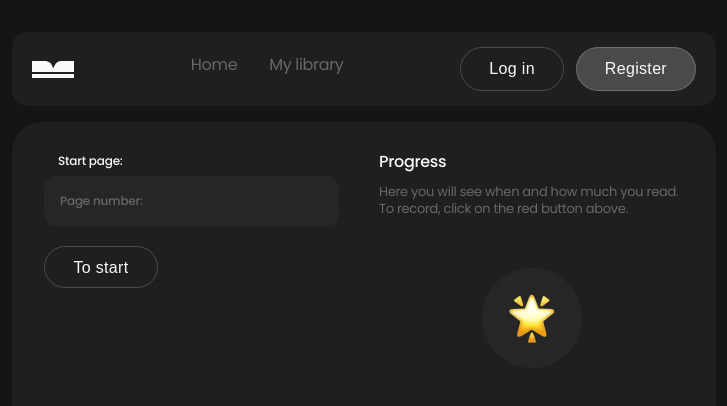
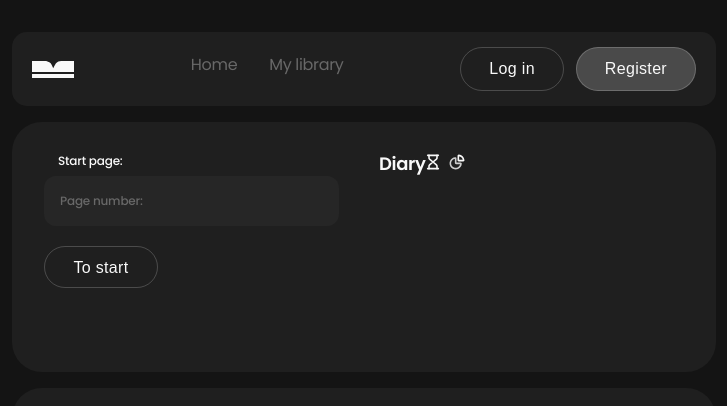
Before and after one commit to OlenaHlu/Read.Journey, a React (Vite) app: page /reading in a window 1280 px wide. Shown: the top 406 px of the page, without its empty margins (276-1003 px from the left). Built offline with nearby package versions, Linux system fonts and the light colour scheme.

Commit message:
start diary and statistics part

```diff
--- /dev/null
+++ b/src/components/Dashboard/MyReadingBoard/Diary/Diary.tsx
@@ -0,0 +1,11 @@
+import css from "./Diary.module.css";
+
+const Diary = () => {
+  return (
+    <>
+      <div></div>
+    </>
+  );
+};
+
+export default Diary;
--- a/src/components/Dashboard/MyReadingBoard/MyReadingBoard.module.css
+++ b/src/components/Dashboard/MyReadingBoard/MyReadingBoard.module.css
@@ -87,6 +87,33 @@
   margin-right: auto;
 }
 
+.titleAndTabs {
+  display: flex;
+  flex-direction: row;
+  justify-content: space-between;
+  align-items: center;
+}
+
+.differentTitle {
+  font-weight: 600;
+  font-size: 18px;
+  line-height: 1;
+  letter-spacing: -0.0225rem;
+}
+
+.tabBlock {
+  display: flex;
+  flex-direction: row;
+  gap: 8px;
+  justify-content: center;
+  align-items: center;
+}
+
+.iconTab {
+  width: 16px;
+  height: 16px;
+}
+
 /*=================Tablet=================*/
 @media screen and (min-width: 768px) {
   .readingBoard {
--- a/src/components/Dashboard/MyReadingBoard/MyReadingBoard.tsx
+++ b/src/components/Dashboard/MyReadingBoard/MyReadingBoard.tsx
@@ -1,7 +1,16 @@
 import css from "./MyReadingBoard.module.css";
+import { useState } from "react";
 import starIcon from "../../../assets/star.png";
+import Icon from "../../..//components/common/Icon";
+import Diary from "./Diary/Diary";
+import Statistics from "./Statistics/Statistics";
 
 const MyReadingBoard = () => {
+  const [activeTab, setActiveTab] = useState<"diary" | "statistics">("diary");
+
+  const handleTabClick = (tab: "diary" | "statistics") => {
+    setActiveTab(tab);
+  };
   return (
     <div className={css.readingBoard}>
       <div className={css.formPart}>
@@ -42,13 +51,34 @@ const MyReadingBoard = () => {
           </button>
         </form>
       </div> */}
-      <div className={css.progressContainer}>
+      {/* <div className={css.progressContainer}>
         <h3 className={css.progressTitle}>Progress</h3>
         <p className={css.progressText}>
           Here you will see when and how much you read. To record, click on the
           red button above.
         </p>
         <img src={starIcon} alt="star" className={css.progressImg} />
+      </div> */}
+      <div className={css.diaryAndStats}>
+        <div className={css.titleAndTabs}>
+          <h3 className={css.differentTitle}>
+            {activeTab === "diary" ? "Diary" : "Statistics"}
+          </h3>
+          <div className={css.tabBlock}>
+            <button
+              onClick={() => handleTabClick("diary")}
+              className={css.btnTab}
+            >
+              <Icon iconName="hourglass" className={css.iconTab} />
+            </button>
+            <button
+              onClick={() => handleTabClick("statistics")}
+              className={css.btnTab}
+            >
+              <Icon iconName="pie-chart" className={css.iconTab} />
+            </button>
+          </div>
+        </div>
       </div>
     </div>
   );
--- /dev/null
+++ b/src/components/Dashboard/MyReadingBoard/Statistics/Statistics.tsx
@@ -0,0 +1,11 @@
+import css from "./Statistics.module.css";
+
+const Statistics = () => {
+  return (
+    <>
+      <div></div>
+    </>
+  );
+};
+
+export default Statistics;
```
Also changed, not shown: src/components/Dashboard/MyReadingBoard/Diary/Diary.module.css (added), src/components/Dashboard/MyReadingBoard/Statistics/Statistics.module.css (added).
